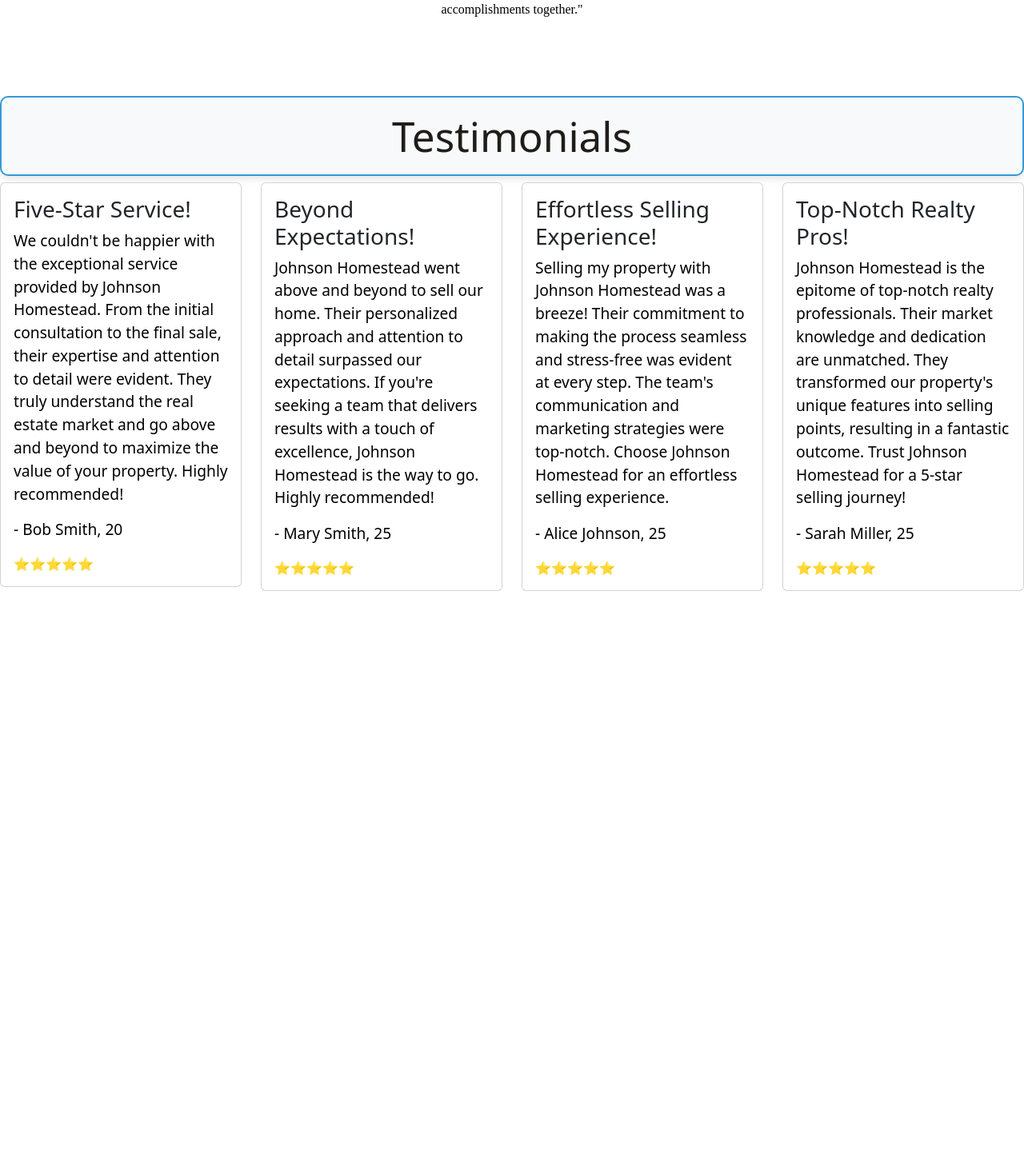
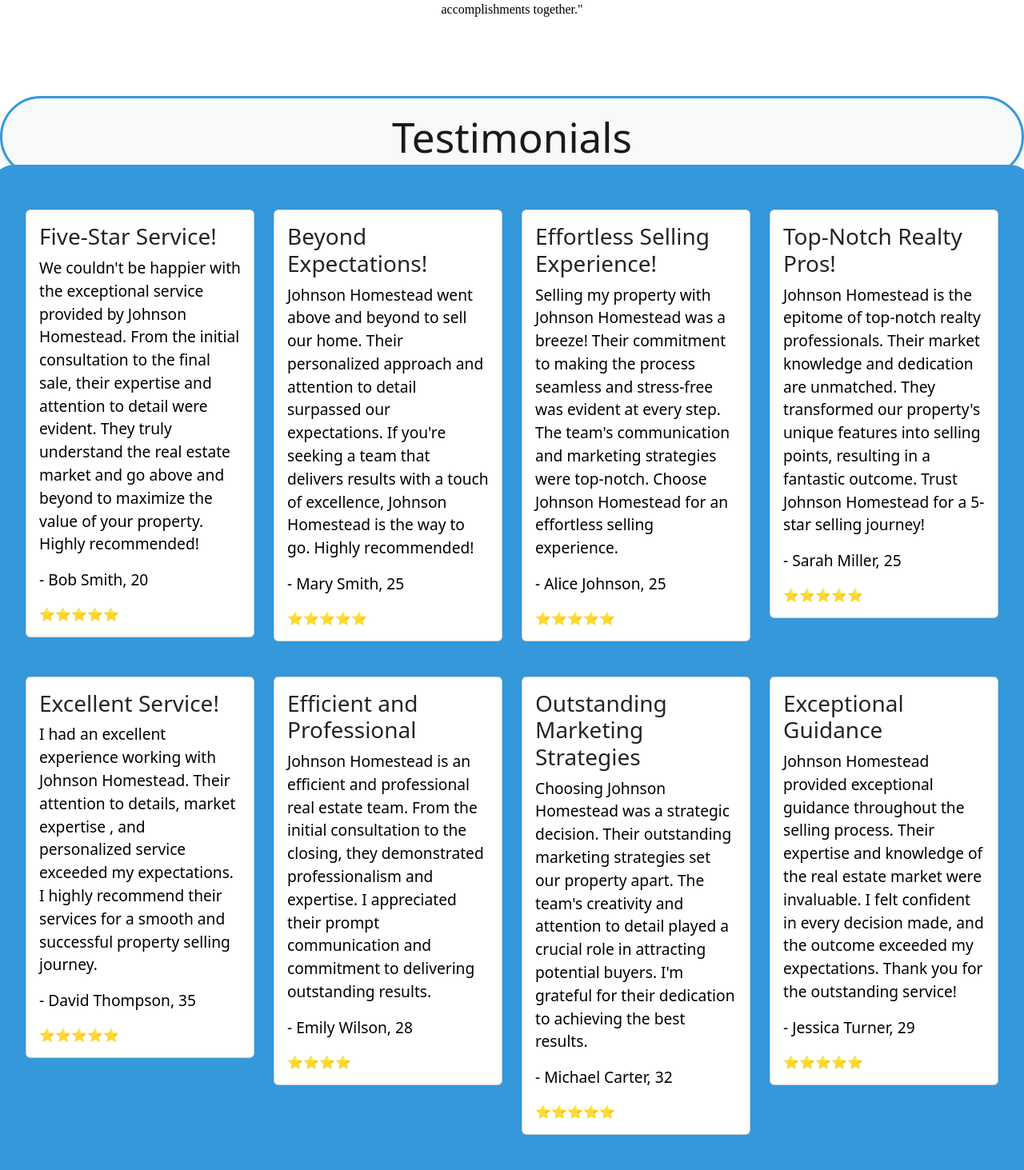
Before and after one commit to Batista0523/johnson-portoflio-front, a React (Vite) app: page / in a window 1280 px wide. Shown: the part 440-1903 px from the top of the page at 80% size. Before the commit the page ends 1199 px from the top, so only its background shows below. Built offline with nearby package versions, Linux system fonts and the light colour scheme.

Commit message:
styling the show page

```diff
--- a/src/App.jsx
+++ b/src/App.jsx
@@ -18,7 +18,7 @@ function App() {
           <Route path="/contact" element={<Contact/>}/>
           <Route path='/index' element={<IndexPage/>}/>
           <Route path="/show/:id" element={<ShowPage/>} />
-          <Route path="/edit" element={<Edit/>}/>
+          <Route path="/edit/:id" element={<Edit/>}/>
         </Routes>
       </Router>
     </div>
--- a/src/container/Details/ShowPage.jsx
+++ b/src/container/Details/ShowPage.jsx
@@ -26,34 +26,34 @@ const ShowPage = () => {
 
   return (
     <div className="container-fluid mt-4">
-      <div className="row">
-        <div className="col-md-6 mb-3">
+      <div className="row justify-content-center">
+        <div className="col-md-6 mb-4 text-center">
           <img
             src={item.imageurl}
             alt={item.title}
             className="img-fluid"
-            style={{ maxWidth: '100%', maxHeight: '200px' }}
+            style={{ width: '100%', height: 'auto' }}
           />
         </div>
-        <div className="col-md-6 mb-3">
-          <h2 className="mb-3">{item.title}</h2>
-          <h4 className="mb-3">{item.homeaddress}</h4>
-          <p className="mb-3">{item.descriptions}</p>
-          <p className="mb-3">${item.price}</p>
-          <p className="mb-3">Review: {item.review}</p>
-          <p className="mb-3">Build Year: {item.builddate}</p>
-          <p className="mb-3">Availability : {item.available ? 'Yes' : 'No'}</p>
-          <h5 className="mb-3">Contact info: {item.contact}</h5>
+        <div className="col-md-8 mb-4">
+          <h2 className="mb-3 text-center">{item.title}</h2>
+          <h4 className="mb-3 text-center">{item.homeaddress}</h4>
+          <p className="mb-3 text-center">{item.descriptions}</p>
+          <p className="mb-3 text-center">Build Year: {item.builddate}</p>
+          <p className="mb-3 text-center">Availability: {item.available ? 'Yes' : 'No'}</p>
+          <p className="mb-3 text-center">Review: {item.review}</p>
+          <p className="mb-3 text-center">${item.price}</p>
+          <h5 className="mb-3 text-center">Contact info: {item.contact}</h5>
         </div>
       </div>
-      <div className="row">
-        <div className="col-md-6 mb-3">
-          <Link to='/edit'>
-            <button className="btn btn-primary">Edit</button>
+      <div className="row justify-content-center">
+        <div className="col-md-6 mb-3 d-flex justify-content-center align-items-center">
+          <Link to={`/edit/${id}`}>
+            <button className="btn btn-primary btn-lg">Edit</button>
           </Link>
         </div>
-        <div className="col-md-6 mb-3">
-          <button className="btn btn-danger">Delete</button>
+        <div className="col-md-6 mb-3 d-flex justify-content-center align-items-center">
+          <button className="btn btn-danger btn-lg">Delete</button>
         </div>
       </div>
     </div>
--- a/src/container/Testomonial/Testimonial.css
+++ b/src/container/Testomonial/Testimonial.css
@@ -10,12 +10,12 @@
   display: flex;
   align-items: center;
   justify-content: center;
-  color: rgb(32, 29, 25);
+  color: rgb(28, 26, 24);
   padding: 20px;
   text-align: center;
   text-decoration: none;
-  border: 2px solid #3498db;
-  border-radius: 10px;
+  border: 3px solid #3498db;
+  border-radius: 150px;
   background-color: #f8f9fa;
   box-shadow: 0 4px 8px rgba(0, 0, 0, 0.1);
   transition: transform 0.3s ease-in-out;
@@ -25,3 +25,9 @@
     transform: scale(1.05);
   }
 }
+
+.g-4{
+  background-color: #3498db;
+  padding: 2rem;
+  border-radius: 30px;
+}
--- a/src/container/Testomonial/Testimonial.jsx
+++ b/src/container/Testomonial/Testimonial.jsx
@@ -27,6 +27,30 @@ const testimonialData = [
     author: "- Sarah Miller, 25",
     review: 5,
   },
+  {
+    title: "Excellent Service!",
+    text: "I had an excellent experience working with Johnson Homestead. Their attention to details, market expertise , and personalized service exceeded my expectations. I highly recommend their services for a smooth and successful property selling journey.",
+    author:'- David Thompson, 35',
+    review:5
+  },
+  {
+    title: "Efficient and Professional",
+    text: "Johnson Homestead is an efficient and professional real estate team. From the initial consultation to the closing, they demonstrated professionalism and expertise. I appreciated their prompt communication and commitment to delivering outstanding results.",
+    author: "- Emily Wilson, 28",
+    review: 4,
+  },
+  {
+    title: "Outstanding Marketing Strategies",
+    text: "Choosing Johnson Homestead was a strategic decision. Their outstanding marketing strategies set our property apart. The team's creativity and attention to detail played a crucial role in attracting potential buyers. I'm grateful for their dedication to achieving the best results.",
+    author: "- Michael Carter, 32",
+    review: 5,
+  },
+  {
+    title: "Exceptional Guidance",
+    text: "Johnson Homestead provided exceptional guidance throughout the selling process. Their expertise and knowledge of the real estate market were invaluable. I felt confident in every decision made, and the outcome exceeded my expectations. Thank you for the outstanding service!",
+    author: "- Jessica Turner, 29",
+    review: 5,
+  }
 ];
 
 const Testimonial = () => {
@@ -42,7 +66,7 @@ const Testimonial = () => {
   return (
     <div>
       <h1 className="testimonial">Testimonials</h1>
-      <Row xs={1} md={2} lg={3} xl={4} className="g-4">
+      <Row  xs={1} md={2} lg={3} xl={4} className="g-4">
         {testimonialData.map((testimonial, index) => (
           <Col key={index}>
             <Card className="testimonial-card" style={{ cursor: "pointer" }}>
```
Also changed, not shown: src/constants/images.js (+5 -4 lines), src/container/Details/ShowPage.css (deleted), src/container/Update/Edit.css (added), src/container/Update/Edit.scss (deleted).
